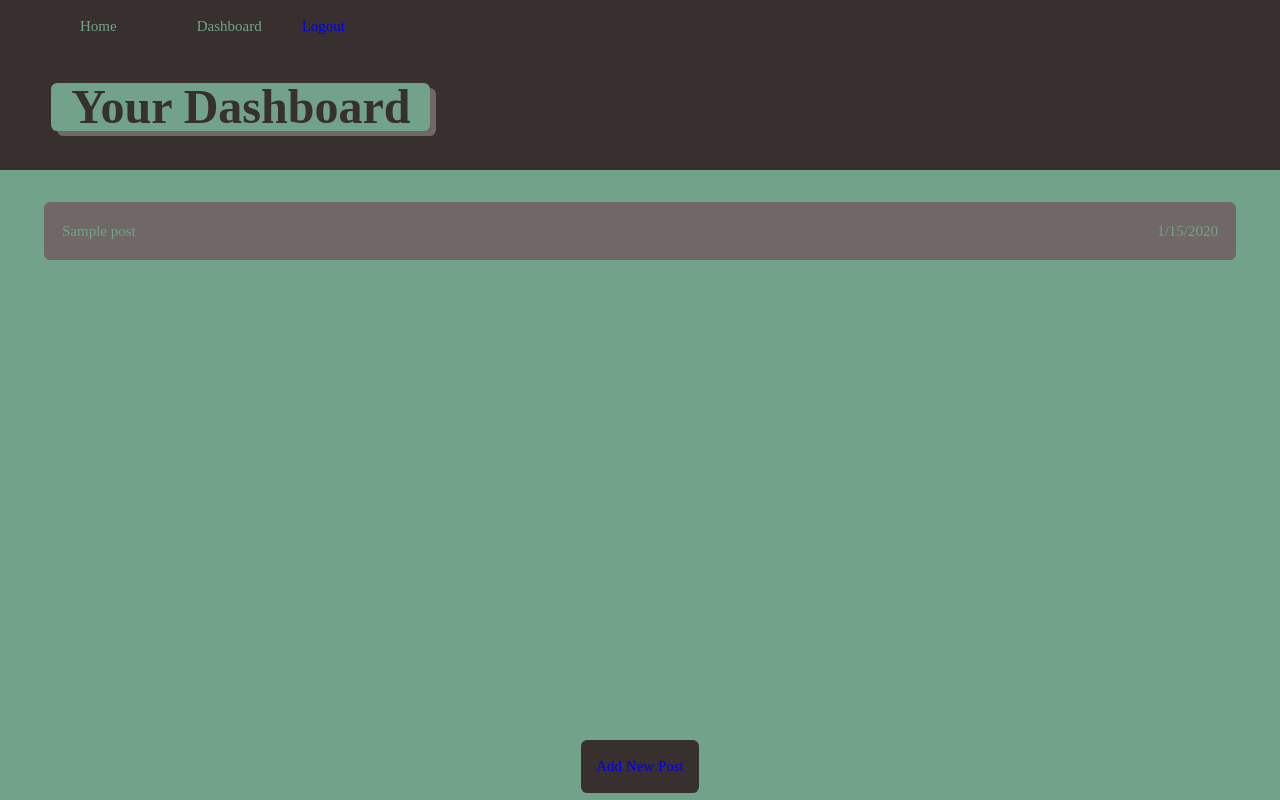
After one commit to kwax17/tech-blog, a Node server app: page /dashboard in a window 1280 px wide. The commit adds this page. Run offline with Node 20, Linux system fonts and the light colour scheme; a user stored in the database is signed in; tables that the repository leaves empty hold one stand-in row (values such as "Sample post"); some libraries are stand-ins or nearby versions.

Commit message:
mostly functional

```diff
--- /dev/null
+++ b/controllers/dashboard-routes.js
@@ -0,0 +1,50 @@
+const router = require("express").Router();
+const { Post } = require("../models/");
+const withAuth = require("../utils/auth");
+
+router.get("/", withAuth, (req, res) => {
+    Post.findAll({
+      where: {
+        userId: req.session.userId
+      }
+    })
+      .then(dbPostData => {
+        const posts = dbPostData.map((post) => post.get({ plain: true }));
+
+        res.render("all-posts-admin", {
+          layout: "dashboard",
+          posts
+        });
+      })
+      .catch(err => {
+        console.log(err);
+        res.redirect("login");
+      });
+  });
+
+  router.get("/new", withAuth, (req, res) => {
+    res.render("new-post", {
+      layout: "dashboard"
+    });
+  });
+
+  router.get("/edit/:id", withAuth, (req, res) => {
+    Post.findByPk(req.params.id)
+      .then(dbPostData => {
+        if (dbPostData) {
+          const post = dbPostData.get({ plain: true });
+
+          res.render("edit-post", {
+            layout: "dashboard",
+            post
+          });
+        } else {
+          res.status(404).end();
+        }
+      })
+      .catch(err => {
+        res.status(500).json(err);
+      });
+  });
+
+module.exports = router;
--- a/controllers/index.js
+++ b/controllers/index.js
@@ -2,8 +2,10 @@ const router = require('express').Router();
 
 const homeRoutes = require('./home-routes.js');
 const apiRoutes = require('./api/');
+const dashboardRoutes = require('./dashboard-routes.js');
 
 router.use('/', homeRoutes);
 router.use('/api', apiRoutes);
+router.use('/dashboard', dashboardRoutes);
 
 module.exports = router;
--- a/models/User.js
+++ b/models/User.js
@@ -1,5 +1,6 @@
 const { Model, DataTypes } = require('sequelize');
 const sequelize = require('../config/config');
+const bcrypt = require('bcrypt');
 
 class User extends Model {
   checkPassword(loginPw) {
--- a/public/css/styles.css
+++ b/public/css/styles.css
@@ -3,6 +3,7 @@
 }
 
 body {
+  background-color: #72A38A;
   margin: 0;
   padding: 0;
   line-height: 1.5;
@@ -32,11 +33,12 @@ h1, h2, h3, h4, h5, h6 {
 
 .title {
   font-size: 3rem;
+  background-color: #72A38A;
   color: #38302e;
-  padding: 0 10px;
+  padding: 0 20px;
   display: inline-block;
-  border-radius: .004rem;
-  box-shadow: 6px 5px #38302e;
+  border-radius: .4rem;
+  box-shadow: 6px 5px #6f6866;
 }
 
 .title a {
@@ -46,10 +48,15 @@ h1, h2, h3, h4, h5, h6 {
 .nav {
   width: 100%;
   position: fixed;
+  background-color: #38302e;
 }
 
 .navBtn {
   margin: 0 40px;
+}
+
+.navBtn a {
+  color: #72A38A;
 }
 
 .hero {
@@ -84,8 +91,10 @@ input {
 .btn {
   display: block;
   margin: 5px 0;
-  border-radius: .04rem;
+  border-radius: .4rem;
   border: none;
+  color: #72A38A;
+  background-color: #38302e;
   font-size: 1.3rem;
   text-decoration: none;
   padding: 6px 5px;
@@ -95,6 +104,8 @@ input {
 }
 
 .btn:hover {
+  color: #72A38A;
+  background-color: #788585;
   transform: translate(0, 0);
   box-shadow: 2px 2px #38302e;
 }
@@ -102,13 +113,17 @@ input {
 .card {
   margin: 0 0 20px 0;
   border: 3px solid #38302e;
-  border-radius: .04rem;
+  border-radius: .4rem;
 }
 
 .card-header {
   background-color: #38302e;
   padding: 1%;
   border-radius: calc(0.18rem - 1px) calc(0.18rem - 1px) 0 0;
+}
+
+.card-header h2 {
+  color: #72A38A;
 }
 
 .card-body {
@@ -122,14 +137,14 @@ input {
 .list-item {
   margin-bottom: 10px;
   padding: 1.5%;
-  border-radius: var(--border-radius);
-  background-color: var(--light-dark);
-  color: var(--primary);
+  border-radius: .4rem;
+  background-color: #6f6866;
+  color: #72A38A;
   text-decoration: none;
 }
 
 .list-item:hover {
-  background-color: var(--dark);
+  background-color: #38302e;
 }
 
 .form-label, .form-input, .form-textarea {
@@ -146,7 +161,7 @@ input {
   padding: 1%;
   margin: 5px 0;
   font-size: 1.2rem;
-  border-radius: .04rem;
+  border-radius: .4rem;
 }
 
 .footer a {
@@ -154,7 +169,7 @@ input {
   padding: 1em;
   margin-bottom: .5em;
   background-color: #38302e;
-  border-radius: .04rem;
+  border-radius: .4rem;
   text-decoration: none;
 }
 
--- a/public/js/script.js
+++ b/public/js/script.js
@@ -97,7 +97,6 @@ document
 document
   .querySelector("#new-post-form")
   .addEventListener("submit", newPostHandler);
-
 // comment
 document
     .querySelector('#new-comment-form')
--- /dev/null
+++ b/views/all-posts-admin.handlebars
@@ -0,0 +1,8 @@
+<div class="posts list-group">
+  {{#each posts}}
+    <a class="list-item flex-row justify-space-between" href="/dashboard/edit/{{id}}">
+      <span>{{title}}</span>
+      <span>{{format_date createdAt}}</span>
+    </a>
+  {{/each}}
+</div>
--- a/views/edit-post.handlebars
+++ b/views/edit-post.handlebars
@@ -16,3 +16,4 @@
     <button type="button" id="delete-btn" class="btn">Delete</button>
   </form>
 </div>
+{{!-- <script src="/js/script.js"></script> --}}
--- a/views/layouts/dashboard.handlebars
+++ b/views/layouts/dashboard.handlebars
@@ -5,7 +5,7 @@
   <meta charset="utf-8">
   <meta name="viewport" content="width=device-width, initial-scale=1.0">
   <title>Tech Blog</title>
-  <link rel="stylesheet" href="/css/style.css">
+  <link rel="stylesheet" href="/css/styles.css">
 </head>
 
 <body class="flex-column min-100-vh">
@@ -28,5 +28,5 @@
     <a href="/dashboard/new">Add New Post</a>
   </footer>
 </body>
-
+<script src="/js/script.js"></script>
 </html>
--- a/views/layouts/main.handlebars
+++ b/views/layouts/main.handlebars
@@ -31,3 +31,4 @@
 </body>
 
 </html>
+<script src="/js/script.js"></script>
--- a/views/login.handlebars
+++ b/views/login.handlebars
@@ -15,3 +15,4 @@
     <a type="button" href="/signup">Sign up instead</a>
   </form>
 </div>
+{{!-- <script src="/js/script.js"></script> --}}
--- a/views/new-post.handlebars
+++ b/views/new-post.handlebars
@@ -12,3 +12,4 @@
     <button type="submit" class="btn">Create</button>
   </form>
 </div>
+{{!-- <script src="/js/script.js"></script> --}}
--- a/views/posts.handlebars
+++ b/views/posts.handlebars
@@ -15,3 +15,4 @@
   </article>
   {{/each}}
 </div>
+{{!-- <script src="/js/script.js"></script> --}}
--- a/views/signup.handlebars
+++ b/views/signup.handlebars
@@ -17,3 +17,4 @@
     </form>
   </div>
 </div>
+{{!-- <script src="/js/script.js"></script> --}}
--- a/views/single-post.handlebars
+++ b/views/single-post.handlebars
@@ -48,3 +48,4 @@
     </div>
   </form>
 </div>
+{{!-- <script src="/js/script.js"></script> --}}
```
